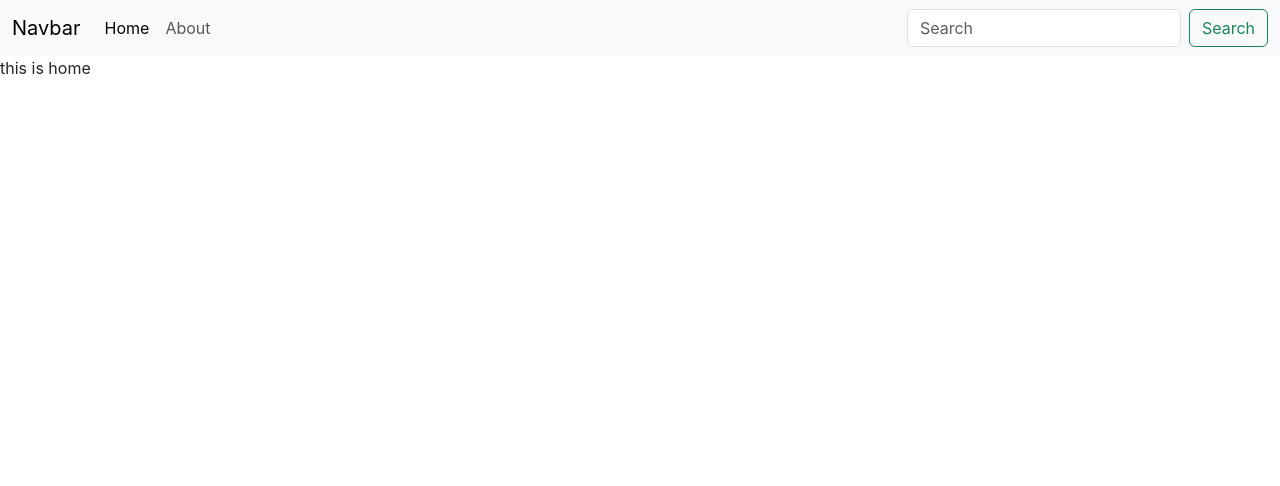
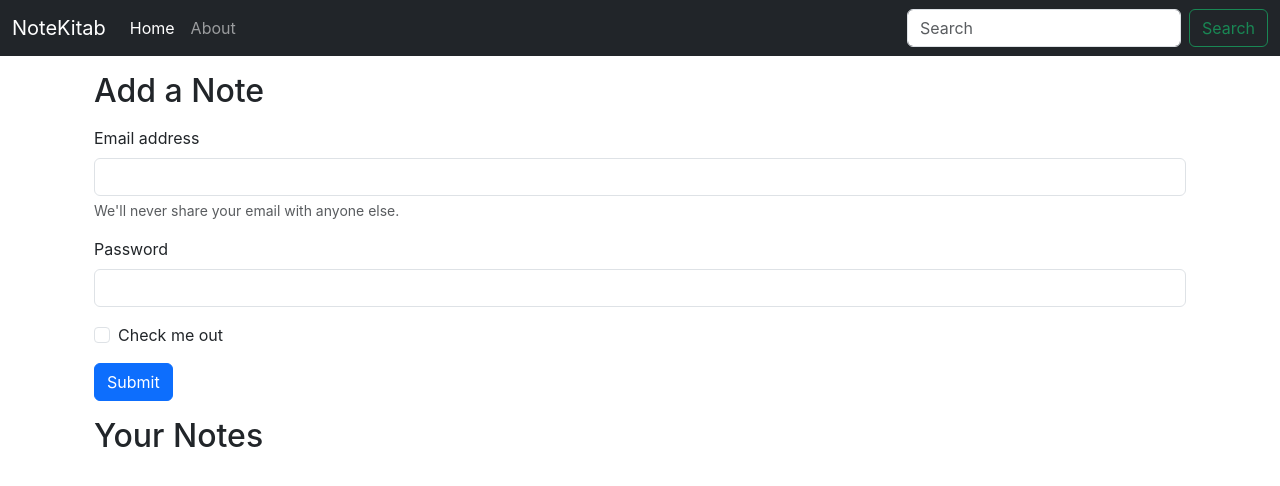
Before and after one commit to poudyalamit/NoteKitab, a React (Create React App) app: page / in a window 1280 px wide. Shown: the top 486 px of the page. Built offline with nearby package versions, Linux system fonts and the light colour scheme.

Commit message:
uselocation hook used

```diff
--- a/src/App.js
+++ b/src/App.js
@@ -16,12 +16,13 @@
 
       <Router>
         <Navbar />
+        <div className="container">
         <Routes>
           <Route exact path="/" element={<Home />}></Route>
           <Route exact path="about" element={<About />}></Route>
 
         </Routes>
-
+        </div>
       </Router>
     </NoteState>
     </>
--- a/src/Components/About.js
+++ b/src/Components/About.js
@@ -1,14 +1,9 @@
-import React, { useEffect } from 'react'
-import { useContext } from 'react'
-import noteContext from '../Context/notes/noteContext'
+// import React, { useEffect,useContext } from 'react'
+// import noteContext from '../Context/notes/noteContext'
 function About() {
-    const a= useContext(noteContext)
-    useEffect(()=>{
-       a.update()
-    },[])
     return (
         <div>
-         this is about {a.state.name} and his rollno is {a.state.roll}
+         this is about
         </div>
     )
 }
--- a/src/Components/Home.js
+++ b/src/Components/Home.js
@@ -3,7 +3,26 @@
 export default function Home() {
     return (
         <div>
-            this is home
+            <div className="container my-3">
+            <h2>Add a Note</h2>
+            <form className='my-3'>
+                <div class="mb-3">
+                    <label for="exampleInputEmail1" class="form-label">Email address</label>
+                    <input type="email" class="form-control" id="exampleInputEmail1" aria-describedby="emailHelp"/>
+                        <div id="emailHelp" class="form-text">We'll never share your email with anyone else.</div>
+                </div>
+                <div class="mb-3">
+                    <label for="exampleInputPassword1" class="form-label">Password</label>
+                    <input type="password" class="form-control" id="exampleInputPassword1"/>
+                </div>
+                <div class="mb-3 form-check">
+                    <input type="checkbox" class="form-check-input" id="exampleCheck1"/>
+                        <label class="form-check-label" for="exampleCheck1">Check me out</label>
+                </div>
+                <button type="submit" class="btn btn-primary">Submit</button>
+            </form>
+            <h2>Your Notes</h2>
+            </div>
         </div>
     )
 }
--- a/src/Components/Navbar.js
+++ b/src/Components/Navbar.js
@@ -1,21 +1,26 @@
-import React from 'react'
-import { Link } from "react-router-dom";
+import React, { useEffect } from 'react'
+import { Link, useLocation } from "react-router-dom";
+
 function Navbar() {
+    let location = useLocation();
+    useEffect(() => {
+
+    }, [location]);
     return (
         <div>
-            <nav className="navbar navbar-expand-lg bg-body-tertiary">
+            <nav className="navbar navbar-expand-lg navbar-dark bg-dark">
                 <div className="container-fluid">
-                    <Link className="navbar-brand" to="/">Navbar</Link>
+                    <Link className="navbar-brand" to="/">NoteKitab</Link>
                     <button className="navbar-toggler" type="button" data-bs-toggle="collapse" data-bs-target="#navbarSupportedContent" aria-controls="navbarSupportedContent" aria-expanded="false" aria-label="Toggle navigation">
                         <span className="navbar-toggler-icon"></span>
                     </button>
                     <div className="collapse navbar-collapse" id="navbarSupportedContent">
                         <ul className="navbar-nav me-auto mb-2 mb-lg-0">
                             <li className="nav-item">
-                                <Link className="nav-link active" aria-current="page" to="/">Home</Link>
+                                <Link className={`nav-link ${location.pathname === "/" ? "active" : ""}`} aria-current="page" to="/">Home</Link>
                             </li>
                             <li className="nav-item">
-                                <Link className="nav-link" to="/about">About</Link>
+                                <Link className={`nav-link ${location.pathname === "/about" ? "active" : ""}`} to="/about">About</Link>
                             </li>
                         </ul>
                         <form className="d-flex" role="search">
--- a/src/Context/notes/NoteState.js
+++ b/src/Context/notes/NoteState.js
@@ -1,21 +1,11 @@
-import React, { useState } from 'react'
+// import React, { useState } from 'react'
 import noteContext from './noteContext';
 
 const NoteState=(props)=>{
-    const s1= {
-        "name":'jodds',
-        "roll":"43"
-    }
-    const [state, setState]=useState(s1);
-    const update =()=>{
-        setTimeout(()=>{
-            setState(
-            {"name":'godds',
-            "roll":"49"})
-        },1000);
-    }
+
+
     return (
-        <noteContext.Provider value={{state, update}}>
+        <noteContext.Provider value={{}}>
             {props.children}
         </noteContext.Provider>
     )
```
